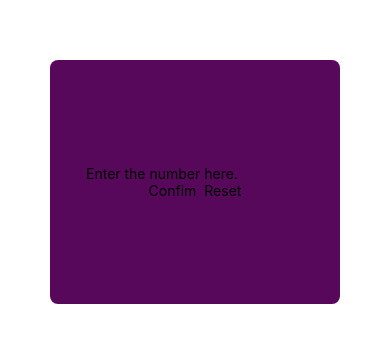
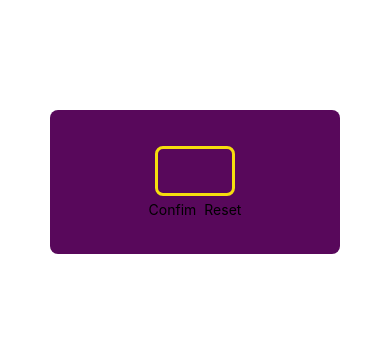
Before and after one commit to adityabhattad2021/learn-react-native, a React Native app in the folder guess-my-number/: screen / in a window 390 px wide. Shown: the part 240-582 px from the top of the page. Built offline with nearby package versions, Linux system fonts and the light colour scheme.

Commit message:
feat: configure text input in start game screen

```diff
--- a/guess-my-number/screens/start-game-screen.js
+++ b/guess-my-number/screens/start-game-screen.js
@@ -10,7 +10,9 @@ export default function StartGameScreen() {
     return (
         <View style={styles.container}>
             <TextInput
-                placeholder="Enter the number here."
+                style={styles.input}
+                maxLength={2}
+                keyboardType="numeric"
             />
             <View style={styles.buttonContainer}>
                 <PrimaryButton>
@@ -28,13 +30,22 @@ const styles = StyleSheet.create({
     container: {
         flex: 1,
         padding: 32,
-        marginVertical:300,
+        marginVertical:350,
         marginHorizontal:50,
-        justifyContent: 'center',
+        justifyContent: 'space-evenly',
         alignItems: 'center',
         backgroundColor:'#58085b',
         borderRadius:8,
         elevation:12,
+    },
+    input:{
+        borderColor:"#f5dd0e",
+        borderWidth:3,
+        borderRadius:8,
+        width:80,
+        height:50,
+        color:"#f5dd0e",
+        textAlign:'center'
     },
     buttonContainer:{
         display:'flex',
```
